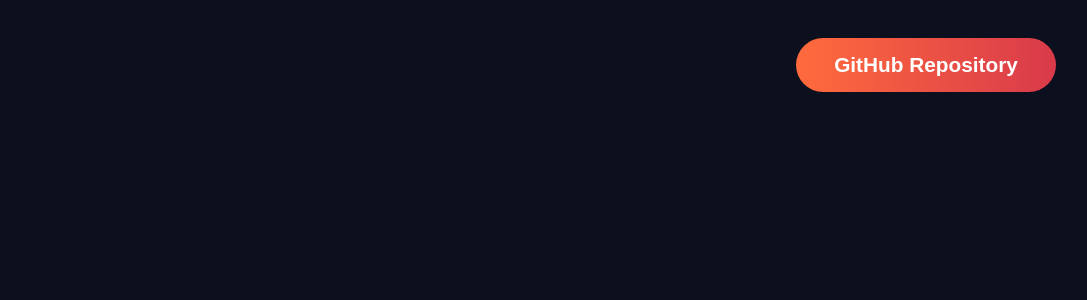
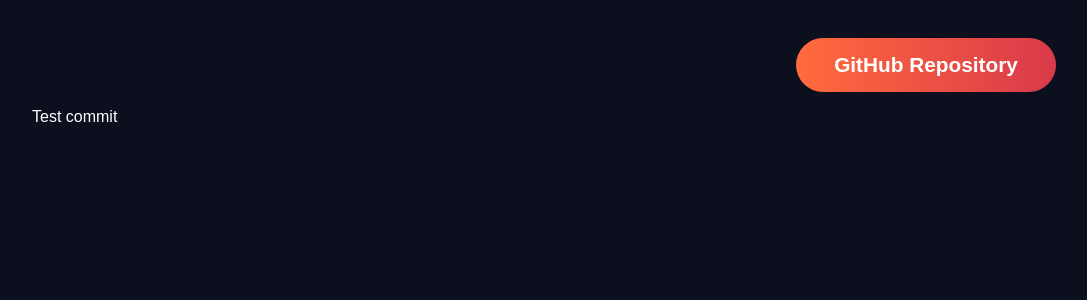
Before and after one commit to TLC-Website/TLC-cryptocurrency, a Django app: page / in a window 1280 px wide. Shown: the part 321-621 px from the top of the page, without its empty margins (96-1183 px from the left). Run offline with Django 5.2, Linux system fonts and the light colour scheme; some libraries are stand-ins or nearby versions.

Commit message:
Test commit

```diff
--- a/TLCapp/templates/index.html
+++ b/TLCapp/templates/index.html
@@ -47,6 +47,8 @@
         </div>
       </div>
     </div>
+
+    <p>Test commit</p>
   </section>
 
   <script src="https://kit.fontawesome.com/a81368914c.js" crossorigin="anonymous"></script>
```
